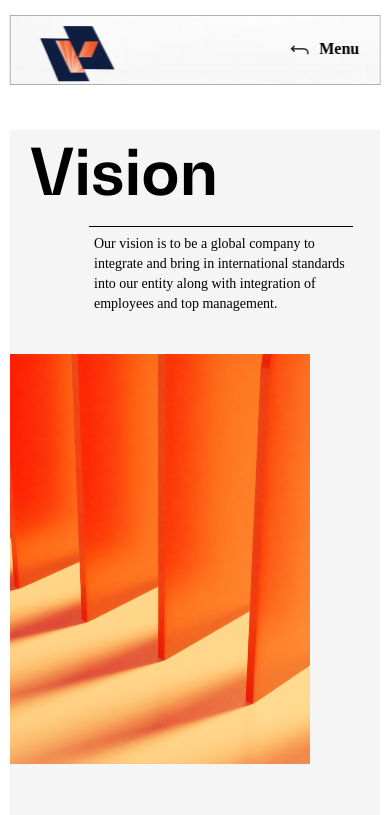
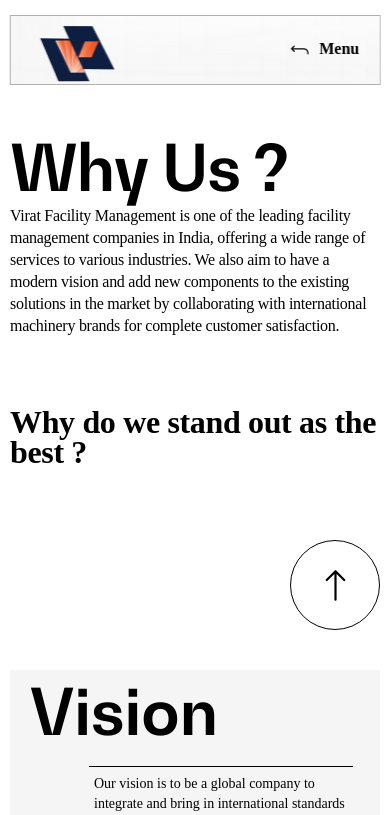
Before and after one commit to HaraayDesignStudio/Virat-Website-Frontend, a React (Create React App) app: page /about in a window 390 px wide. Shown: the top 815 px of the page. Built offline with nearby package versions, Linux system fonts and the light colour scheme; the HTML template or start-up script is replaced by a standard one; a web font is replaced by a local one.

Commit message:
Created the about section animation

```diff
--- a/src/pages/aboutus.jsx
+++ b/src/pages/aboutus.jsx
@@ -7,10 +7,16 @@ import HorizantalScroll from "../components/horizantalscoll";
 import ValuesCard from "../components/valuesCard";
 import cardImage from "../assets/SVG.png";
 import { useNavigate } from "react-router-dom";
+import { BsArrowUp } from "react-icons/bs";
 
 const Aboutus = () => {
   const containerRef = useRef(null);
   const navigate = useNavigate();
+  const [showFirstSet, setShowFirstSet] = useState(true);
+
+  const handleCircularButtonClick = () => {
+    setShowFirstSet((prevShowFirstSet) => !prevShowFirstSet);
+  };
 
   useEffect(() => {
     window.scrollTo(0, 0);
@@ -29,8 +35,45 @@ const Aboutus = () => {
       window.removeEventListener("scroll", handleScroll);
     };
   }, []);
+
   return (
     <div className="about-wrapper">
+      <div className="about-section-animation">
+        <div className="about-animation-image"></div>
+      <div className= {showFirstSet ? "about-animation-container" : "about-animation-container about-animation-container-ss"}>
+        <div className={showFirstSet ? "visible" : "hidden"}>
+          <p className="why-us">Why Us ?</p>
+          <p className="why-us-disc">
+            Virat Facility Management is one of the leading facility management
+            companies in India, offering a wide range of services to various
+            industries. We also aim to have a modern vision and add new
+            components to the existing solutions in the market by collaborating
+            with international machinery brands for complete customer
+            satisfaction.
+          </p>
+        </div>
+        <div>
+          <p className={showFirstSet ? "why-us-two" : "why-us"}>
+            Why do we stand out as the best ?
+          </p>
+          <p className={showFirstSet ? "why-us-disc why-us-disc2" : "why-us-disc2-two"}>
+            Virat Facility Management is one of the leading facility management
+            companies in India, offering a wide range of services to various
+            industries. We also aim to have a modern vision and add new
+            components to the existing solutions in the market by collaborating
+            with international machinery brands for complete customer
+            satisfaction.
+          </p>
+        </div>
+        <div
+          className="about-circular-button"
+          onClick={handleCircularButtonClick}
+        >
+          <BsArrowUp />
+        </div>
+      </div>
+      </div>
+
       <div className="about-container">
         <div className="about-vision">
           <p className="about-vision-heading">Vision</p>
--- a/src/pages/pages.css
+++ b/src/pages/pages.css
@@ -444,6 +444,100 @@
   flex-direction: column;
   gap: 40px;
 }
+.about-section-animation {
+  display: flex;
+  gap: 20px;
+  justify-content: flex-end;
+}
+
+.about-animation-container {
+  width: 70%;
+  display: flex;
+  flex-direction: column;
+  position: relative;
+  height: 580px;
+  gap: 100px;
+  justify-content: space-evenly;
+}
+.about-animation-container-ss {
+  justify-content: flex-start;
+}
+.why-us {
+  color: #000;
+  font-family: bwvirat;
+  font-size: 92px;
+  font-style: normal;
+  font-weight: 700;
+  line-height: 118px; /* 128.261% */
+  letter-spacing: -1.012px;
+  transition: all 1s ease;
+}
+.why-us-two {
+  color: #000;
+  font-family: virat;
+  font-size: 32px;
+  font-style: normal;
+  font-weight: bold;
+  line-height: 30px; /* 93.75% */
+  letter-spacing: -0.352px;
+  transition: all 1s ease;
+}
+.why-us-disc {
+  color: #000;
+  font-family: virat;
+  font-size: 24px;
+  font-style: normal;
+  line-height: 30px;
+  letter-spacing: -0.264px;
+  opacity: 1;
+  transform: all 1s ease;
+}
+.why-us-disc2 {
+  opacity: 0;
+  display: none;
+  transform: all 1s ease;
+}
+.why-us-disc2-two {
+  color: #000;
+  font-family: virat;
+  font-size: 24px;
+  font-style: normal;
+  line-height: 30px;
+  letter-spacing: -0.264px;
+  opacity: 1;
+  transform: all 1s ease;
+}
+.about-circular-button {
+  position: absolute;
+  bottom: 0;
+  right: 0;
+  width: 150px;
+  height: 150px;
+  border-radius: 50%;
+  font-size: 40px;
+  border: 1px solid black;
+  display: flex;
+  align-items: center;
+  justify-content: center;
+  cursor: pointer;
+  transition: all 1s ease;
+}
+.about-circular-button:hover {
+  background: black;
+  color: white;
+}
+/* New classes for transition effect */
+.visible {
+  display: flex;
+  flex-direction: column;
+  gap: 25px;
+  opacity: 1;
+}
+
+.hidden {
+  display: none;
+  opacity: 0;
+}
 .about-container {
   background: #f5f5f5;
   display: flex;
@@ -684,7 +778,7 @@
   display: none;
 }
 @media (max-width: 1500px) {
-  .about-one-img img{
+  .about-one-img img {
     width: 490px;
   }
 }
@@ -805,6 +899,38 @@
 }
 
 @media (max-width: 500px) {
+  .about-section-animation {
+    gap: 0;
+  }
+  .about-animation-container {
+    width: 100%;
+    justify-content: flex-start;
+    gap: 70px;
+    height: 450px;
+  }
+  .visible {
+    gap: 0;
+  }
+  .why-us {
+    font-family: bwvirat;
+    font-size: 64px;
+    font-style: normal;
+    font-weight: 700;
+    line-height: 75px; /* 184.375% */
+    letter-spacing: -0.704px;
+  }
+  .why-us-disc,.why-us-disc2-two {
+    color: #000;
+    font-family: virat;
+    font-size: 16px;
+    font-style: normal;
+    line-height: 22px; /* 137.5% */
+  }
+  .about-circular-button {
+    width: 90px;
+    height: 90px;
+    font-size: 35px;
+  }
   .about-wrapper {
     padding: 130px 10px;
   }
@@ -836,6 +962,11 @@
     line-height: 20px; /* 142.857% */
   }
 }
+@media (max-width: 400px) {
+  .about-animation-container {
+    height: 500px;
+  }
+}
 @media (max-width: 1500px) {
   .testimonial-card-one {
     gap: 35px;
```
